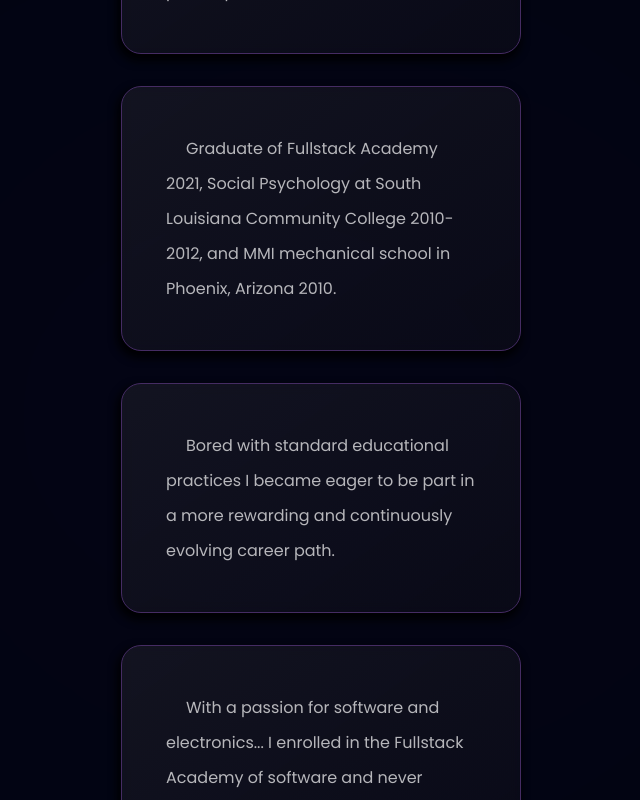
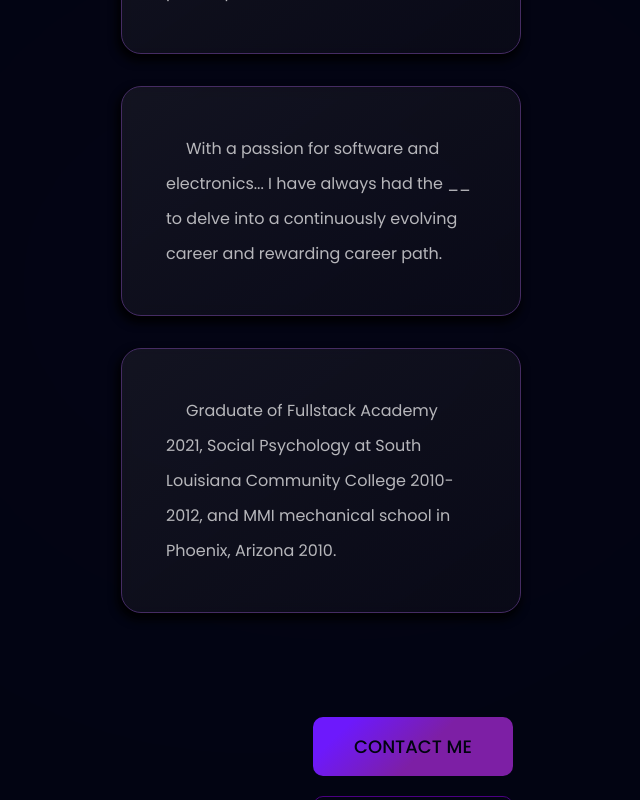
Before and after one commit to NicBab/resume-portfolio, a React (Vite) app: page /bio in a window 1280 px wide. Shown: the part 400-1200 px from the top of the page, without its empty margins (319-959 px from the left). Built offline with nearby package versions, Linux system fonts and the light colour scheme.

Commit message:
update bio component

```diff
--- a/src/constants/bio-data/bio-data-index.js
+++ b/src/constants/bio-data/bio-data-index.js
@@ -5,14 +5,10 @@
     },
     {
         id: 2,
-        content: "Graduate of Fullstack Academy 2021, Social Psychology at South Louisiana Community College 2010-2012, and MMI mechanical school in Phoenix, Arizona 2010."
+        content: "With a passion for software and electronics... I have always had the __ to delve into a continuously evolving career and rewarding career path."
     },
     {
         id: 3,
-        content: "Bored with standard educational practices I became eager to be part in a more rewarding and continuously evolving career path.",
+        content: "Graduate of Fullstack Academy 2021, Social Psychology at South Louisiana Community College 2010-2012, and MMI mechanical school in Phoenix, Arizona 2010."
     },
-    {
-        id: 4,
-        content: "With a passion for software and electronics... I enrolled in the Fullstack Academy of software and never looked back."
-    }
 ]
```
